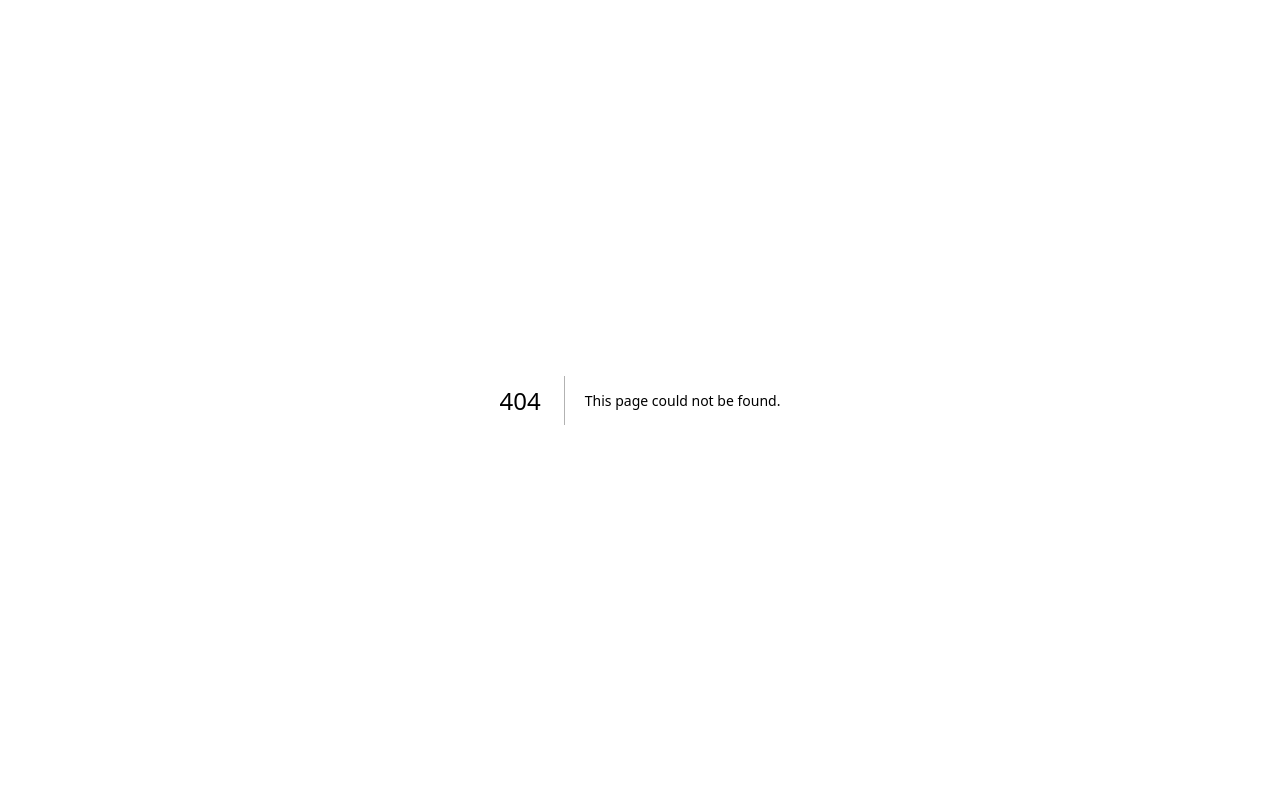
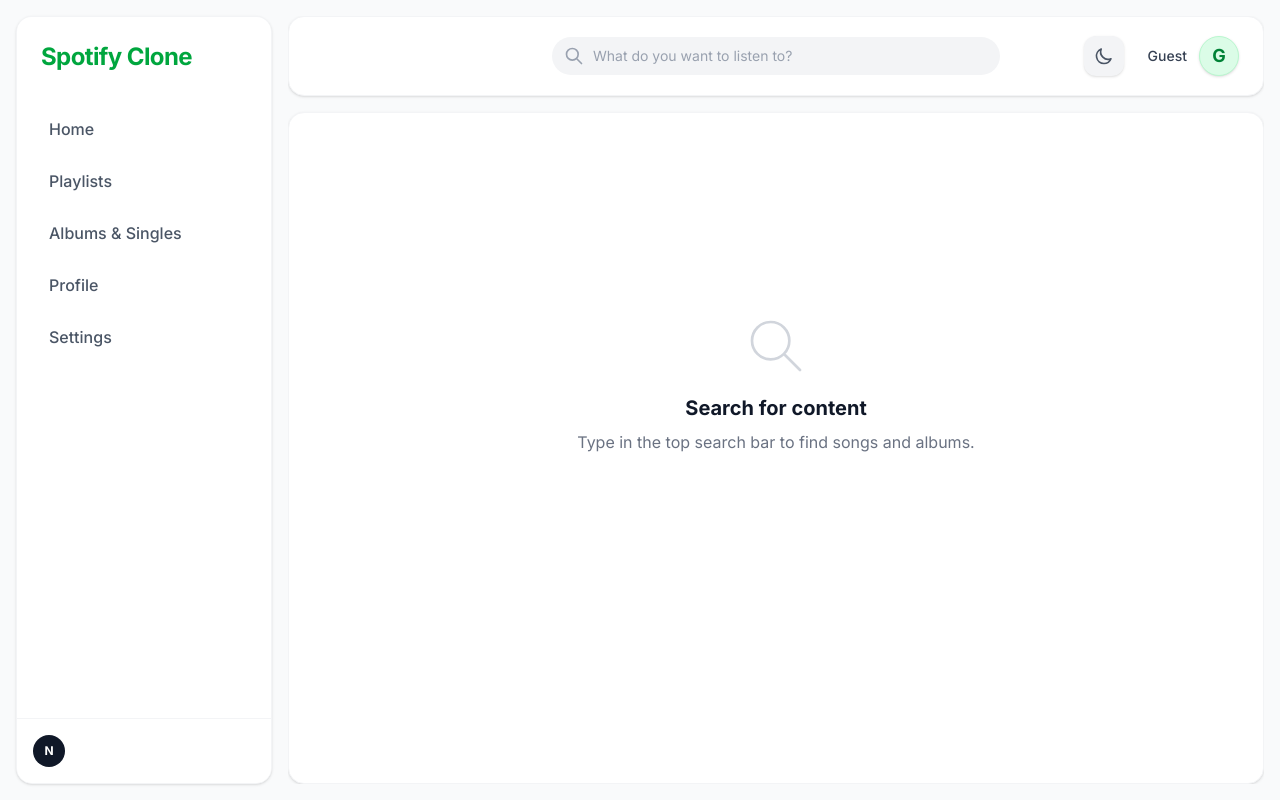
Before and after one commit to mahdishafaat/music-streaming-front, a Next.js app: page /search in a window 1280 px wide. Before the commit this address had no page. Built offline with nearby package versions, Linux system fonts and the light colour scheme.

Commit message:
fix(search): center search bar in topbar, fix ESLint cascading render warnings with useMemo

```diff
--- /dev/null
+++ b/src/app/(main)/search/page.tsx
@@ -0,0 +1,126 @@
+// src/app/(main)/search/page.tsx
+"use client";
+
+import { useState, useEffect, useMemo } from "react";
+import { useSearchParams } from "next/navigation";
+import { getStorageItem } from "@/utils/storage";
+import { Song, Album, User } from "@/types";
+import SongCard from "@/components/ui/SongCard";
+import AlbumCard from "@/components/ui/AlbumCard";
+
+export default function SearchPage() {
+  const searchParams = useSearchParams();
+  const query = searchParams.get("q") || "";
+
+  const [allSongs, setAllSongs] = useState<Song[]>([]);
+  const [allAlbums, setAllAlbums] = useState<Album[]>([]);
+  const [allArtists, setAllArtists] = useState<User[]>([]);
+
+  // دریافت اطلاعات اولیه با روش صحیح
+  useEffect(() => {
+    const loadInitialData = async () => {
+      setAllSongs(getStorageItem<Song[]>("songs") || []);
+      setAllAlbums(getStorageItem<Album[]>("albums") || []);
+      setAllArtists(getStorageItem<User[]>("artists") || []);
+    };
+
+    loadInitialData();
+  }, []);
+
+  // استفاده از useMemo به جای useEffect برای فیلتر کردن (بهینه‌ترین روش ری‌اکت)
+  const filteredSongs = useMemo(() => {
+    if (!query.trim()) return [];
+    const lowerQuery = query.toLowerCase();
+    return allSongs.filter((song) =>
+      song.title.toLowerCase().includes(lowerQuery),
+    );
+  }, [query, allSongs]);
+
+  const filteredAlbums = useMemo(() => {
+    if (!query.trim()) return [];
+    const lowerQuery = query.toLowerCase();
+    return allAlbums.filter((album) =>
+      album.title.toLowerCase().includes(lowerQuery),
+    );
+  }, [query, allAlbums]);
+
+  const getArtistName = (artistId: string) => {
+    const artist = allArtists.find((a) => a.id === artistId);
+    return artist ? artist.displayName : "Unknown Artist";
+  };
+
+  return (
+    <div className="flex flex-col gap-8 pb-10 transition-colors min-h-full">
+      {!query.trim() && (
+        <div className="flex flex-col items-center justify-center flex-1 py-20 text-center">
+          <svg
+            className="w-16 h-16 text-gray-300 dark:text-gray-600 mb-4"
+            fill="none"
+            stroke="currentColor"
+            viewBox="0 0 24 24"
+          >
+            <path
+              strokeLinecap="round"
+              strokeLinejoin="round"
+              d="M21 21l-6-6m2-5a7 7 0 11-14 0 7 7 0 0114 0z"
+            ></path>
+          </svg>
+          <h2 className="text-xl font-bold text-gray-900 dark:text-white mb-2">
+            Search for content
+          </h2>
+          <p className="text-gray-500 dark:text-gray-400">
+            Type in the top search bar to find songs and albums.
+          </p>
+        </div>
+      )}
+
+      {query.trim() &&
+        filteredSongs.length === 0 &&
+        filteredAlbums.length === 0 && (
+          <div className="flex flex-col items-center justify-center flex-1 py-20 text-center">
+            <h2 className="text-xl font-bold text-gray-900 dark:text-white mb-2">
+              No results found for &quot;{query}&quot;
+            </h2>
+            <p className="text-gray-500 dark:text-gray-400">
+              Please make sure your words are spelled correctly.
+            </p>
+          </div>
+        )}
+
+      {filteredSongs.length > 0 && (
+        <section>
+          <h2 className="text-2xl font-bold text-gray-900 dark:text-white mb-4 transition-colors">
+            Songs
+          </h2>
+          <div className="grid grid-cols-1 md:grid-cols-2 lg:grid-cols-3 gap-4">
+            {filteredSongs.map((song) => (
+              <SongCard
+                key={song.id}
+                song={song}
+                artistName={getArtistName(song.artistId)}
+                contextSongs={filteredSongs}
+              />
+            ))}
+          </div>
+        </section>
+      )}
+
+      {filteredAlbums.length > 0 && (
+        <section>
+          <h2 className="text-2xl font-bold text-gray-900 dark:text-white mb-4 transition-colors mt-4">
+            Albums
+          </h2>
+          <div className="grid grid-cols-2 sm:grid-cols-3 md:grid-cols-4 lg:grid-cols-5 gap-4">
+            {filteredAlbums.map((album) => (
+              <AlbumCard
+                key={album.id}
+                album={album}
+                artistName={getArtistName(album.artistId)}
+              />
+            ))}
+          </div>
+        </section>
+      )}
+    </div>
+  );
+}
--- a/src/components/layout/Topbar.tsx
+++ b/src/components/layout/Topbar.tsx
@@ -1,19 +1,93 @@
 // src/components/layout/Topbar.tsx
 "use client";
+
+import { useEffect, useState } from "react";
+import { useRouter, useSearchParams, usePathname } from "next/navigation";
 import { useAuth } from "@/context/AuthContext";
 import ThemeToggle from "@/components/ui/ThemeToggle";
 
 export default function Topbar() {
   const { user } = useAuth();
+  const router = useRouter();
+  const searchParams = useSearchParams();
+  const pathname = usePathname();
+
+  const [query, setQuery] = useState(searchParams.get("q") || "");
+
+  // حل ارور ESLint با پیچیدن منطق درون یک تابع
+  useEffect(() => {
+    const syncQuery = async () => {
+      const q = searchParams.get("q") || "";
+      setQuery(q);
+    };
+    syncQuery();
+  }, [searchParams]);
+
+  const handleSearchChange = (value: string) => {
+    setQuery(value);
+
+    if (value.trim()) {
+      router.push(`/search?q=${encodeURIComponent(value)}`);
+    } else {
+      router.push("/search");
+    }
+  };
 
   return (
-    <div className="h-full px-6 flex items-center justify-between transition-colors bg-transparent">
-      {/* بخش جستجو یا فضای خالی */}
-      <div className="flex-1"></div>
+    <div className="h-full px-6 flex items-center justify-between transition-colors bg-transparent gap-4">
+      {/* فضای خالی سمت چپ برای هل دادن سرچ‌بار به مرکز */}
+      <div className="flex-1 hidden md:block"></div>
 
-      {/* بخش پروفایل و کنترل‌ها */}
-      <div className="flex items-center gap-6">
-        {/* دکمه دارک‌تم اینجاست */}
+      {/* بخش جستجو - حالا کاملاً در مرکز قرار دارد */}
+      <div className="w-full max-w-md relative flex-shrink-0">
+        <div className="absolute inset-y-0 left-0 pl-3 flex items-center pointer-events-none text-gray-400">
+          <svg
+            className="w-5 h-5"
+            fill="none"
+            stroke="currentColor"
+            viewBox="0 0 24 24"
+            strokeWidth="2"
+          >
+            <path
+              strokeLinecap="round"
+              strokeLinejoin="round"
+              d="M21 21l-6-6m2-5a7 7 0 11-14 0 7 7 0 0114 0z"
+            ></path>
+          </svg>
+        </div>
+        <input
+          type="text"
+          placeholder="What do you want to listen to?"
+          value={query}
+          onChange={(e) => handleSearchChange(e.target.value)}
+          onFocus={() => {
+            if (pathname !== "/search") router.push("/search");
+          }}
+          className="w-full pl-10 pr-4 py-2 rounded-full bg-gray-100 dark:bg-gray-700/50 border border-transparent dark:border-gray-600 text-gray-900 dark:text-white placeholder-gray-400 focus:outline-none focus:bg-white focus:border-green-500 dark:focus:border-green-400 transition-all text-sm"
+        />
+        {query && (
+          <button
+            onClick={() => handleSearchChange("")}
+            className="absolute inset-y-0 right-0 pr-3 flex items-center text-gray-400 hover:text-gray-600"
+          >
+            <svg
+              className="w-4 h-4"
+              fill="none"
+              stroke="currentColor"
+              viewBox="0 0 24 24"
+            >
+              <path
+                strokeLinecap="round"
+                strokeLinejoin="round"
+                d="M6 18L18 6M6 6l12 12"
+              ></path>
+            </svg>
+          </button>
+        )}
+      </div>
+
+      {/* بخش پروفایل - چسبیده به سمت راست */}
+      <div className="flex-1 flex items-center justify-end gap-6 flex-shrink-0">
         <ThemeToggle />
 
         <div className="flex items-center gap-3">
```
